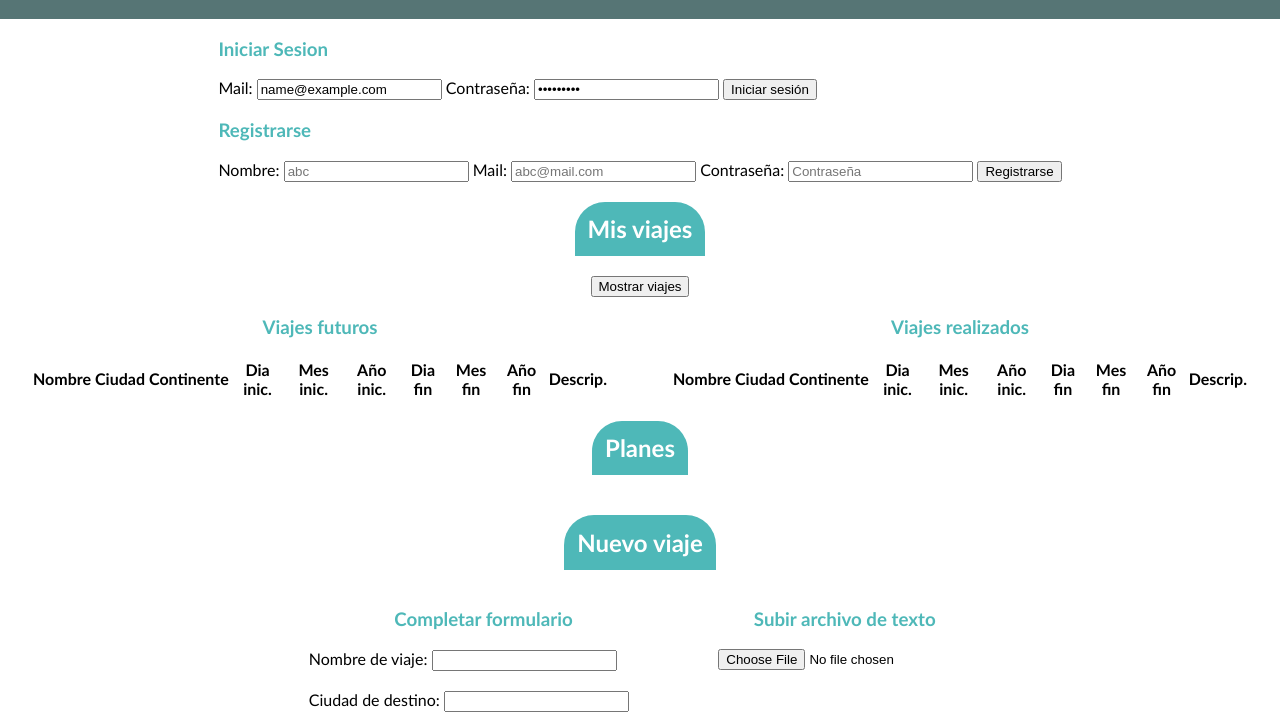
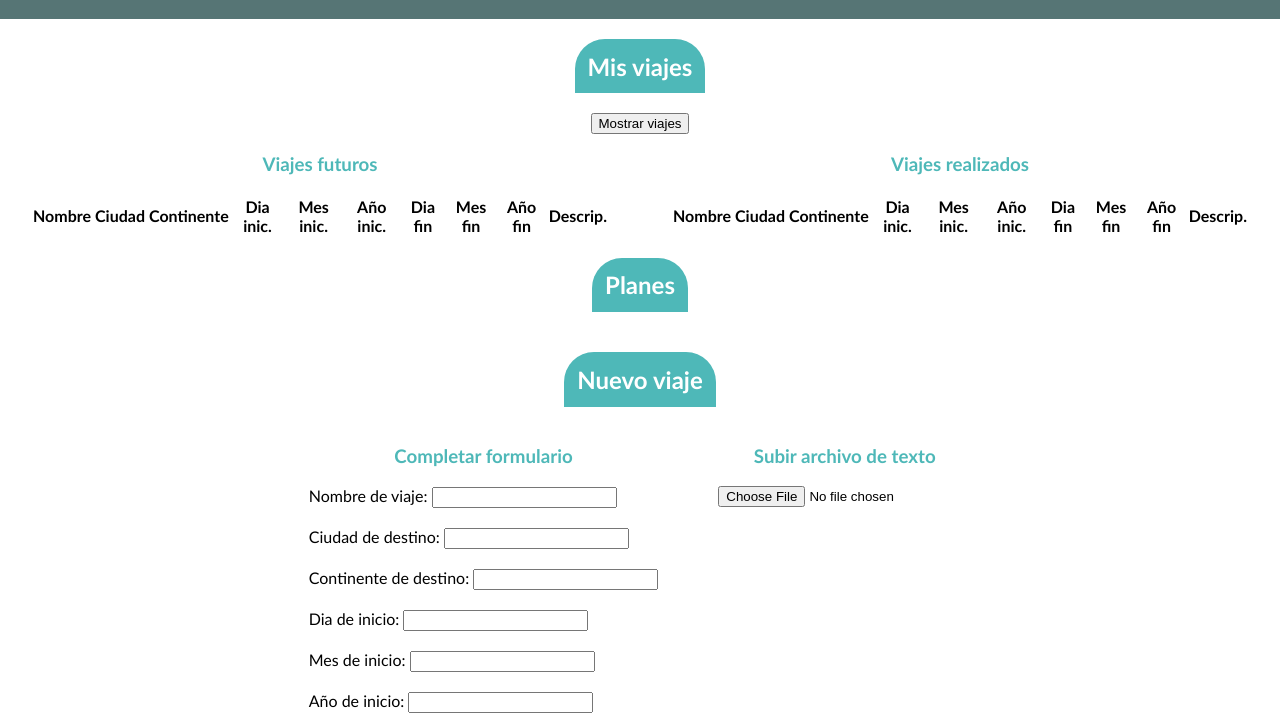
Before and after one commit to ManuelHonores/ArquitecturasWebTPFinal, a plain HTML site: page src/main/resources/static/index.html in a window 1280 px wide. Both pictures are taken after typing "name@example.com", "Sample123" into the empty fields and a click on the input "Iniciar sesión". Shown: the part 63-791 px from the top of the page. Drawn offline with Linux system fonts and the light colour scheme; no server answers.

Commit message:
Agregadas las imagenes de documentacion y aplicado el hidden al index

```diff
--- a/src/main/resources/static/css/style.css
+++ b/src/main/resources/static/css/style.css
@@ -1,9 +1,9 @@
 body {
     font-family: 'Trebuchet MS', 'Lucida Sans Unicode', 'Lucida Grande', 'Lucida Sans', Arial, sans-serif;
     margin: 0;
-    display: flex;
+    /*display: flex;
     flex-direction: column;
-    align-items: center;
+    align-items: center;*/
     width: 100%;
 }
 
@@ -39,3 +39,21 @@ header, footer {
     align-items: center;
     margin: 0 30px 0 30px;
 }
+
+.divContenedorWeb {
+    display: none;
+    flex-direction: column;
+    align-items: center;
+}
+
+.contenedorLogin {
+    display: flex;
+    flex-direction: column;
+    align-items: center;
+}
+
+.generarReporteCompania {
+    display: none;
+    flex-direction: column;
+    align-items: center;
+}
--- a/src/main/resources/static/index.html
+++ b/src/main/resources/static/index.html
@@ -14,7 +14,7 @@
 
 <!-- Login -->
 
-    <section>
+<section class="contenedorLogin">
     <h3>Iniciar Sesion</h3>
     <form id="formLogin">
         <label for="mailLogin">Mail:</label>
@@ -38,6 +38,7 @@
 
 <!-- Fin Login -->
 
+<div class="divContenedorWeb">
 
     <h2>Mis viajes</h2>
     <button id="btn-viajes">Mostrar viajes</button>
@@ -261,15 +262,18 @@
                 <option value="masViajes">Usuarios con más viajes</option>
                 <option value="zonaGeografica">Zona geográfica</option>
             </select>
+            <input type="button" value="Generar reporte Compania" id="btnReportCompany">
         </div>
     </section>
 
     <input type="button" value="Generar reporte" id="btnReport">
-    <input type="button" value="Generar reporte Compania" id="btnReportCompany">
 
     <div id="showReports">
 
     </div>
+
+
+</div> <br><br>
 
 <footer>
     <p>Arquitecturas Web</p>
--- a/src/main/resources/static/js/js.js
+++ b/src/main/resources/static/js/js.js
@@ -517,6 +517,12 @@ function showReportCompany(data) {
 
 //LOGIN
 
+let contenedorWeb = document.querySelector(".divContenedorWeb");
+let contenedorLogin = document.querySelector(".contenedorLogin");
+let divAdmin = document.querySelector(".generarReporteCompania");
+
+let mailUser;
+
 let formLogin = document.getElementById("formLogin");
 if(formLogin != null) {
     formLogin.addEventListener("submit", async function(e) {
@@ -541,7 +547,14 @@ if(formLogin != null) {
                 let resp = await f.text()
                 console.log(resp)
                 token = resp
-                console.log(token)
+                console.log(token);
+                mailUser = mail;
+                if(mailUser == "admin@mail.com") {
+                    divAdmin.style.display = "flex"
+                }
+                console.log(mailUser);
+                contenedorWeb.style.display = "flex";
+                contenedorLogin.style.display = "none";
                 getViajes()
             }catch(error){
                 console.log(error)
```
Also changed, not shown: 3 other files. Lines whose indentation alone changed are shown as unchanged.
